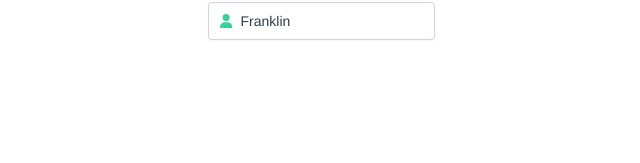
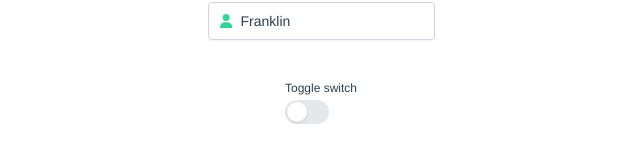
Before and after one commit to isoment/gympilot, a Vue app in the folder vue/: page /component-test in a window 1280 px wide. Shown: the part 441-604 px from the top of the page, without its empty margins (319-959 px from the left). Built offline with nearby package versions, Linux system fonts and the light colour scheme; no server answers.

Commit message:
Create ToggleInput component

```diff
--- a/vue/src/components/inputs/CheckBox.vue
+++ b/vue/src/components/inputs/CheckBox.vue
@@ -4,7 +4,7 @@
       id="checkbox"
       v-model="isChecked"
       type="checkbox"
-      class="border-gray-400 rounded cursor-pointer focus:ring-slate-700"
+      class="border-gray-400 rounded cursor-pointer focus:ring-slate-500"
       :disabled="isDisabled"
       :class="color"
       aria-describedby="checkbox-label"
--- a/vue/src/components/inputs/MultiSelect.vue
+++ b/vue/src/components/inputs/MultiSelect.vue
@@ -9,7 +9,7 @@
       </ListboxLabel>
       <div class="relative mt-1">
         <ListboxButton
-          class="relative w-full py-2 pl-3 pr-10 text-left bg-white border border-gray-300 rounded shadow-sm cursor-default focus:outline-none focus:ring-1 focus:ring-slate-700 focus:border-slate-500 sm:text-sm"
+          class="relative w-full py-2 pl-3 pr-10 text-left bg-white border border-gray-300 rounded shadow-sm cursor-default focus:outline-none focus:ring-1 focus:ring-slate-500 focus:border-slate-500 sm:text-sm"
         >
           <span v-if="!selectedItem.length" class="text-slate-500">{{
             placeholder
@@ -184,7 +184,7 @@ export default defineComponent({
       return props.disabled
         ? "bg-slate-400"
         : props.backgroundColor +
-            " focus:outline-none focus:ring-1 focus:ring-slate-700 focus:border-slate-500";
+            " focus:outline-none focus:ring-1 focus:ring-slate-500 focus:border-slate-500";
     });
 
     const setCursorStyles = computed(() => {
--- a/vue/src/components/inputs/SelectInput.vue
+++ b/vue/src/components/inputs/SelectInput.vue
@@ -9,8 +9,9 @@
       <div class="relative mt-1">
         <ComboboxInput
           :class="disabledClasses"
-          class="w-full py-2 pl-3 pr-10 bg-white border border-gray-300 rounded shadow-sm focus:border-slate-500 focus:outline-none focus:ring-1 focus:ring-slate-700 sm:text-sm"
+          class="w-full py-2 pl-3 pr-10 bg-white border border-gray-300 rounded shadow-sm focus:border-slate-500 focus:outline-none focus:ring-1 focus:ring-slate-500 sm:text-sm"
           :display-value="displayValue"
+          :placeholder="placeholder"
           @change="onInputChange"
         />
         <ComboboxButton
@@ -129,6 +130,10 @@ export default defineComponent({
       type: Boolean as PropType<boolean>,
       default: false,
     },
+    placeholder: {
+      type: String as PropType<string>,
+      default: "Select value...",
+    },
   },
 
   emits: ["update:modelValue"],
--- a/vue/src/components/inputs/TextInput.vue
+++ b/vue/src/components/inputs/TextInput.vue
@@ -14,7 +14,7 @@
         <font-awesome-icon
           :icon="icon"
           :class="iconColor"
-          class="z-10 text-sm fill-current"
+          class="text-sm fill-current"
         >
         </font-awesome-icon>
       </div>
@@ -24,7 +24,7 @@
         type="text"
         name="input"
         :class="inputClasses"
-        class="block w-full text-sm border-gray-300 rounded shadow-sm focus:outline-none focus:ring-1 focus:ring-slate-700 focus:border-slate-500"
+        class="block w-full text-sm border-gray-300 rounded shadow-sm focus:outline-none focus:ring-1 focus:ring-slate-500 focus:border-slate-500"
         :placeholder="placeholder"
         :disabled="disabled"
       />
@@ -69,7 +69,6 @@ export default defineComponent({
 
   setup(props, { emit }) {
     const input = ref(props.modelValue);
-    // const isDisabled = ref(props.disabled);
 
     const inputClasses = computed(() => {
       let classes: string[] = [];
--- /dev/null
+++ b/vue/src/components/inputs/ToggleInput.vue
@@ -0,0 +1,106 @@
+<template>
+  <div :class="wrapperClasses()" class="flex">
+    <label :for="label" :class="labelClasses()" class="text-xs">{{
+      label
+    }}</label>
+    <Switch
+      v-model="toggle"
+      :name="label"
+      :disabled="disabled"
+      :class="[
+        toggle ? 'bg-emerald-400' : 'bg-gray-200',
+        'relative inline-flex flex-shrink-0 h-6 w-11 border-2 border-transparent rounded-full cursor-pointer transition-colors ease-in-out duration-200 focus:outline-none focus:ring-2 focus:ring-offset-2 focus:ring-slate-500',
+      ]"
+    >
+      <span class="sr-only">Use setting</span>
+      <span
+        aria-hidden="true"
+        :class="[
+          toggle ? 'translate-x-5' : 'translate-x-0',
+          'pointer-events-none inline-block h-5 w-5 rounded-full bg-white shadow transform ring-0 transition ease-in-out duration-200',
+        ]"
+      />
+    </Switch>
+  </div>
+</template>
+
+<script lang="ts">
+import { defineComponent, ref, PropType, watch } from "vue";
+import { Switch } from "@headlessui/vue";
+
+interface LabelPositionOptions {
+  top: string;
+  bottom: string;
+  left: string;
+  right: string;
+}
+
+export default defineComponent({
+  name: "ToggleInput",
+
+  components: {
+    Switch,
+  },
+
+  props: {
+    modelValue: {
+      type: Boolean as PropType<boolean>,
+      required: true,
+    },
+    disabled: {
+      type: Boolean as PropType<boolean>,
+      default: false,
+    },
+    label: {
+      type: String as PropType<string>,
+      default: "Toggle switch",
+    },
+    labelPosition: {
+      type: String as PropType<string>,
+      default: "top",
+      validator: (value: string) => {
+        const size = ["top", "bottom", "left", "right"];
+        return size.includes(value);
+      },
+    },
+  },
+
+  emits: ["update:modelValue"],
+
+  setup(props, { emit }) {
+    const toggle = ref(props.modelValue);
+
+    watch(toggle, () => {
+      emit("update:modelValue", toggle.value);
+    });
+
+    const wrapperClasses = (): string => {
+      const fields: LabelPositionOptions = {
+        top: "flex-col items-start",
+        bottom: "flex-col-reverse items-start",
+        left: "flex-row items-center",
+        right: "flex-row-reverse items-center",
+      };
+
+      return fields[props.labelPosition as keyof LabelPositionOptions];
+    };
+
+    const labelClasses = (): string => {
+      const fields: LabelPositionOptions = {
+        top: "mb-1",
+        bottom: "mt-1",
+        left: "mr-2",
+        right: "ml-2",
+      };
+
+      return fields[props.labelPosition as keyof LabelPositionOptions];
+    };
+
+    return {
+      toggle,
+      wrapperClasses,
+      labelClasses,
+    };
+  },
+});
+</script>
--- a/vue/src/views/ComponentTest.vue
+++ b/vue/src/views/ComponentTest.vue
@@ -37,6 +37,10 @@
         :icon="['fa', 'user']"
       />
     </div>
+    <!-- Toggle -->
+    <div class="flex justify-around mt-10">
+      <ToggleInput v-model="toggle" />
+    </div>
   </div>
 </template>
 
@@ -46,11 +50,12 @@ import CheckBox from "@/components/inputs/CheckBox.vue";
 import SelectInput from "@/components/inputs/SelectInput.vue";
 import MultiSelect from "@/components/inputs/MultiSelect.vue";
 import TextInput from "@/components/inputs/TextInput.vue";
+import ToggleInput from "@/components/inputs/ToggleInput.vue";
 
 export default defineComponent({
   name: "ComponentTest",
 
-  components: { CheckBox, SelectInput, MultiSelect, TextInput },
+  components: { CheckBox, SelectInput, MultiSelect, TextInput, ToggleInput },
 
   setup() {
     /**
@@ -104,6 +109,11 @@ export default defineComponent({
      */
     const firstName = ref("Franklin");
 
+    /**
+     *  Toggle
+     */
+    const toggle = ref(false);
+
     return {
       checkboxData,
       handleChange,
@@ -113,6 +123,7 @@ export default defineComponent({
       employees,
       selectedEmployees,
       firstName,
+      toggle,
     };
   },
 });
```
